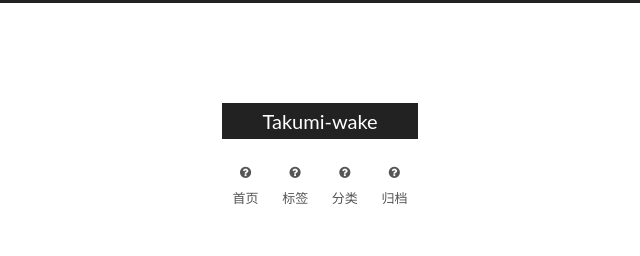
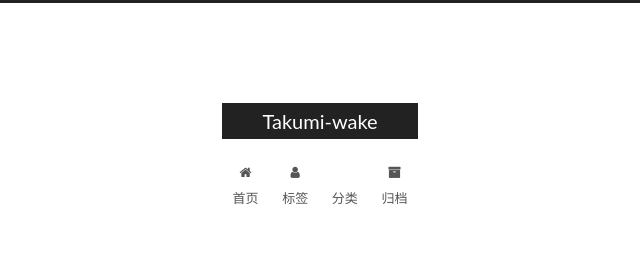
Before and after one commit to Takumi-wake/Takumi-wake.github.io, a plain HTML site: page 2018/06/03/hello-world/index.html in a window 1280 px wide. Shown: the top 256 px of the page, 320-960 px from the left. Drawn offline with Linux system fonts and the light colour scheme.

Commit message:
Site updated: 2018-06-03 20:23:46

```diff
--- a/2018/06/03/hello-world/index.html
+++ b/2018/06/03/hello-world/index.html
@@ -183,7 +183,7 @@
         <li class="menu-item menu-item-home">
           <a href="/主页" rel="section">
 
-              <i class="menu-item-icon fa fa-fw fa-question-circle"></i> <br />
+              <i class="menu-item-icon fa fa-fw fa-home"></i> <br />
 
             首页
           </a>
@@ -193,7 +193,7 @@
         <li class="menu-item menu-item-tags">
           <a href="/标签" rel="section">
 
-              <i class="menu-item-icon fa fa-fw fa-question-circle"></i> <br />
+              <i class="menu-item-icon fa fa-fw fa-user"></i> <br />
 
             标签
           </a>
@@ -203,7 +203,7 @@
         <li class="menu-item menu-item-categories">
           <a href="/分类" rel="section">
 
-              <i class="menu-item-icon fa fa-fw fa-question-circle"></i> <br />
+              <i class="menu-item-icon fa fa-fw fa-categorie"></i> <br />
 
             分类
           </a>
@@ -213,7 +213,7 @@
         <li class="menu-item menu-item-archives">
           <a href="/归档" rel="section">
 
-              <i class="menu-item-icon fa fa-fw fa-question-circle"></i> <br />
+              <i class="menu-item-icon fa fa-fw fa-archive"></i> <br />
 
             归档
           </a>
```
Also changed, not shown: 2018/06/03/hello-少年/index.html (+4 -4 lines), archives/2018/06/index.html (+4 -4 lines), archives/2018/index.html (+4 -4 lines), archives/index.html (+4 -4 lines), index.html (+4 -4 lines).
